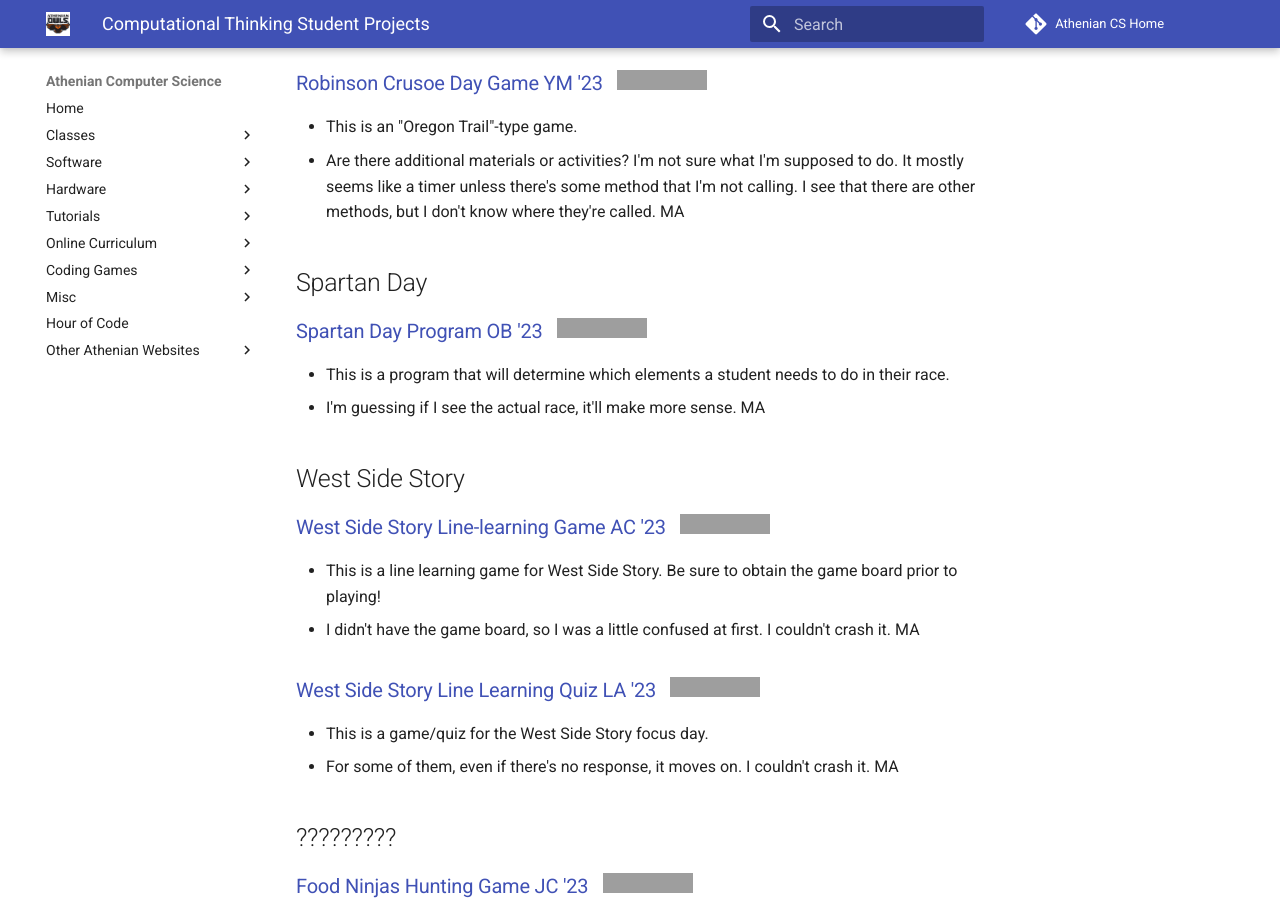
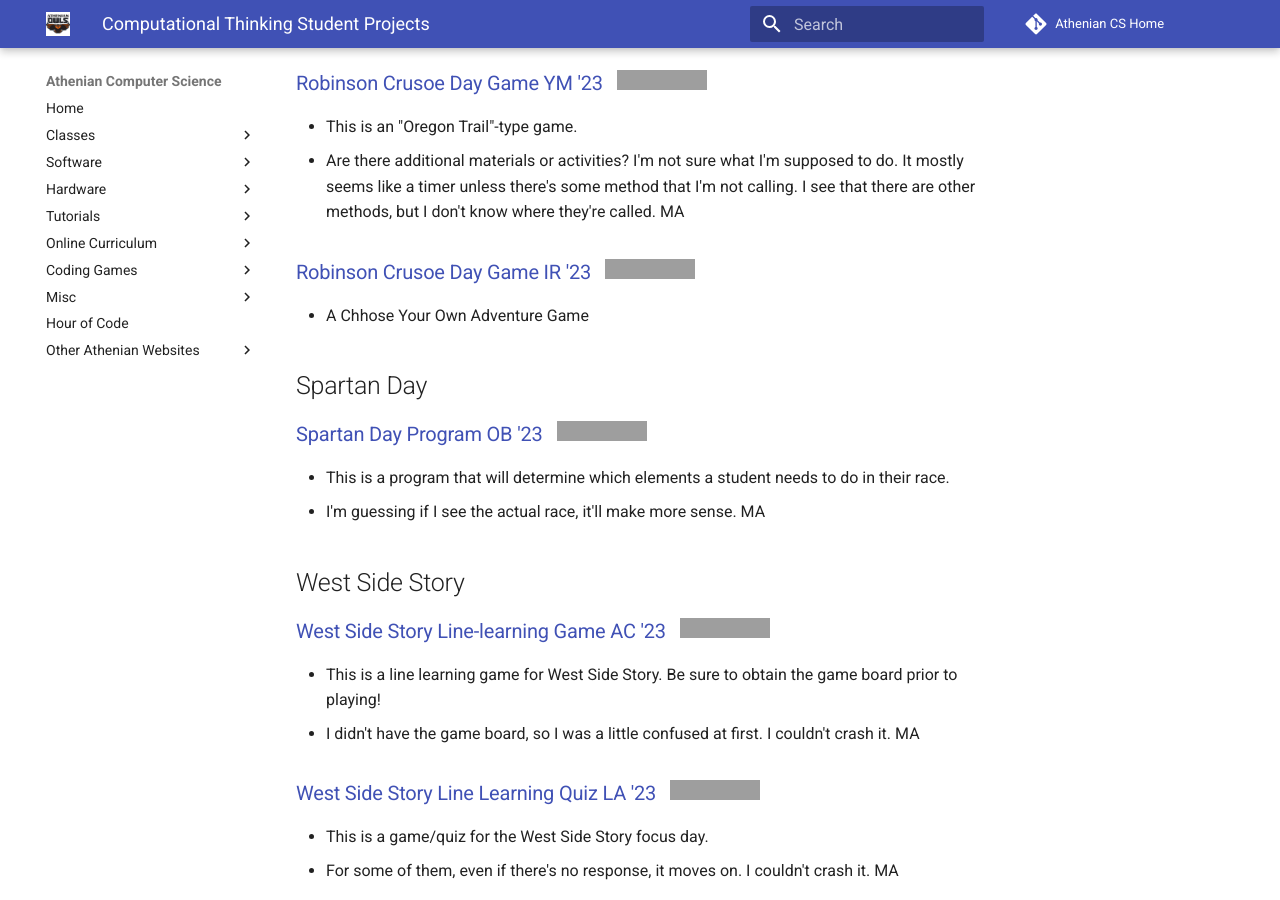
Before and after one commit to athenian-computational-thinking/athenian-cs-mkdocs, an MkDocs documentation site: the page built from docs/ct-projects.md, in a window 1280 px wide and 900 px high, scrolled down 6768 px. Built offline with MkDocs 1.6.1 and Material for MkDocs 9.7.7, drawn with Linux system fonts in a browser that asks for light colours; comment, search, counter and statistics services are not loaded; grey boxes are pictures that could not be loaded.

Commit message:
Update ct-projects.md

```diff
--- a/docs/ct-projects.md
+++ b/docs/ct-projects.md
@@ -191,6 +191,10 @@ It's essentially the ranked voting program with some functionality (and the lack
 * This is an "Oregon Trail"-type game.
 * Are there additional materials or activities? I'm not sure what I'm supposed to do. It mostly seems like a timer unless there's some method that I'm not calling. I see that there are other methods, but I don't know where they're called. MA
 
+### [Robinson Crusoe Day Game IR '23](https://github.com/athenian-ct-projects/Robinson-Crusoe-Day-IR) &nbsp; [![Run on Repl.it](https://repl.it/badge/github/athenian-ct-projects/Robinson-Crusoe-Day-IR)](https://repl.it/github/athenian-ct-projects/Robinson-Crusoe-Day-IR)
+* A Chhose Your Own Adventure Game
+
+
 ## Spartan Day
 
 ### [Spartan Day Program OB '23](https://github.com/athenian-ct-projects/Spartan-Day-OB) &nbsp; [![Run on Repl.it](https://repl.it/badge/github/athenian-ct-projects/Spartan-Day-OB)](https://repl.it/github/athenian-ct-projects/Spartan-Day-OB)
```
